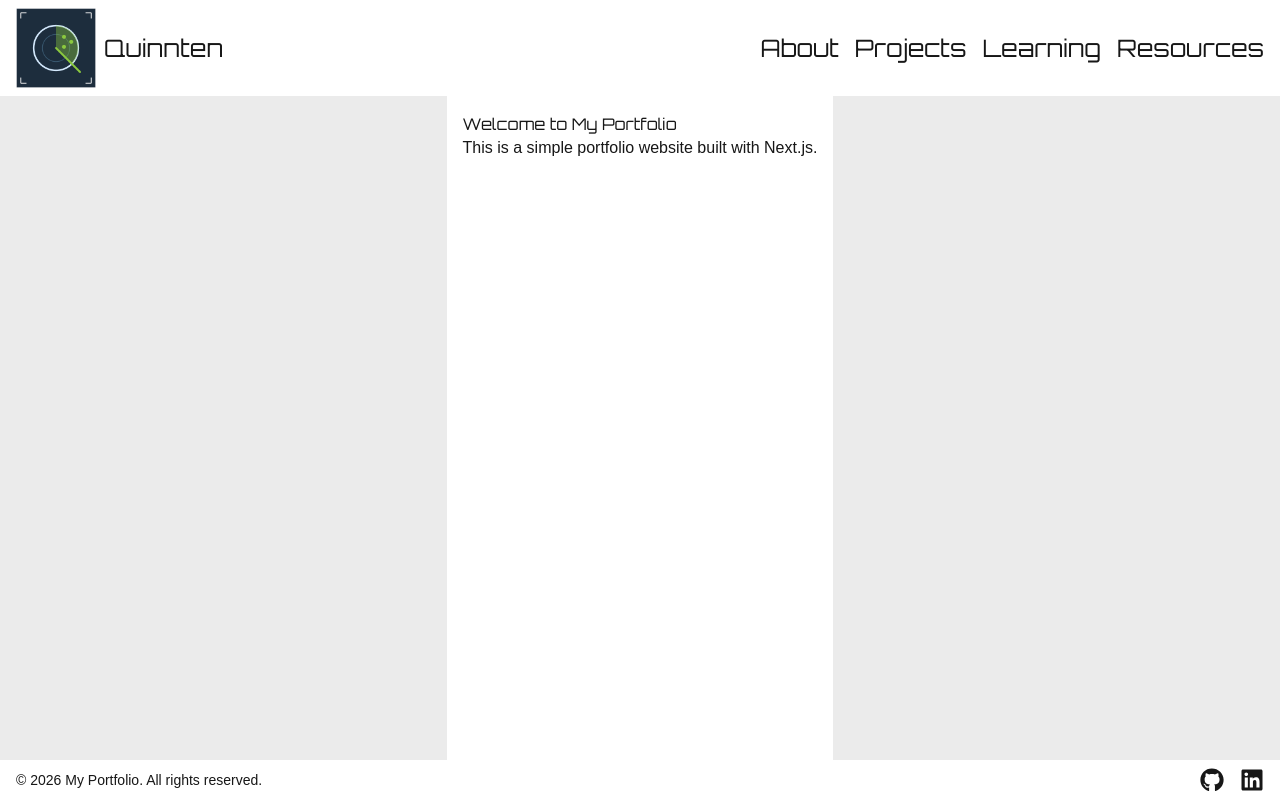
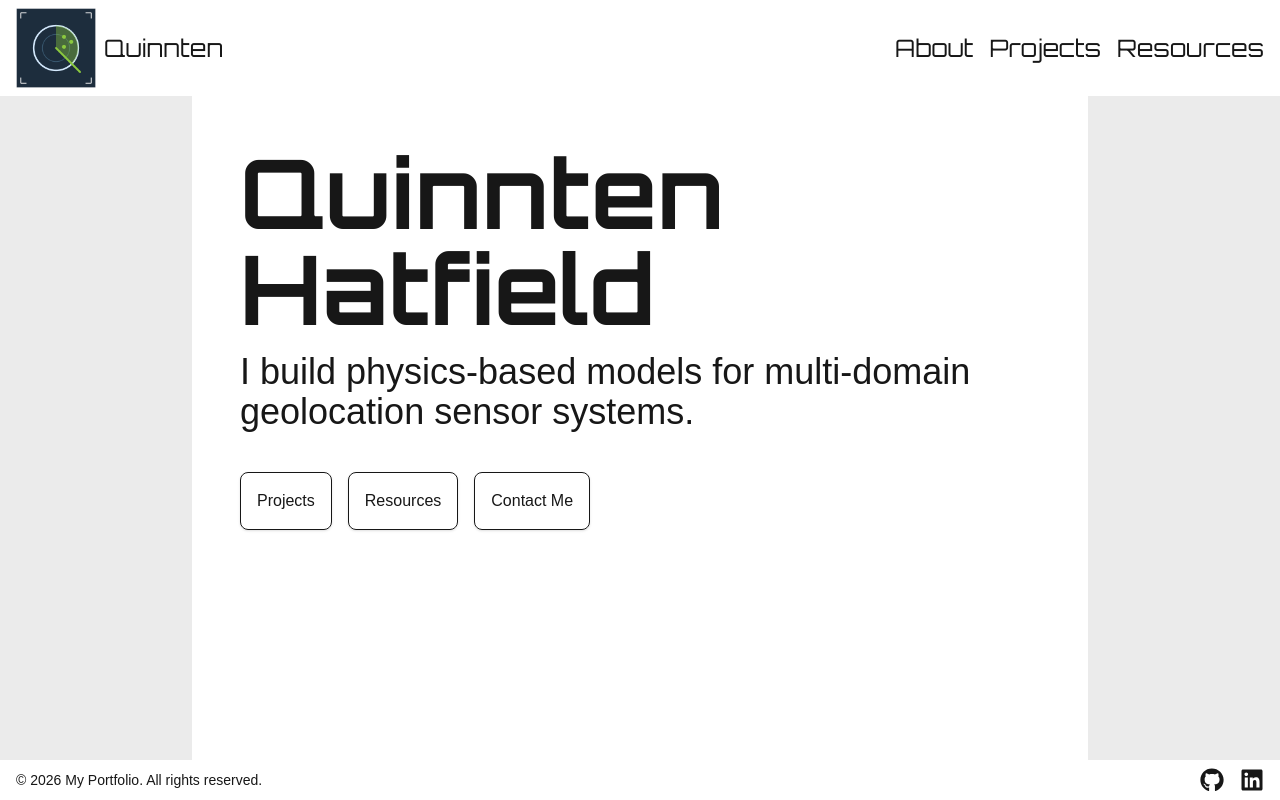
Before and after one commit to hatfieldq/portfolio-site, a Next.js app: page / in a window 1280 px wide. Built offline with nearby package versions, Linux system fonts and the light colour scheme; a web font is replaced by a local one.

Commit message:
Edit Nav, Update Home page.tsx

```diff
--- a/src/app/page.tsx
+++ b/src/app/page.tsx
@@ -1,13 +1,26 @@
-import Image from "next/image";
+import Link from "next/link"
 
 export default function Home() {
   return (
     <div>
-      <main>
-        <h1 >Welcome to My Portfolio</h1>
-        <p>
-          This is a simple portfolio website built with Next.js.
+      <main className="p-8 overflow-hidden">
+        <h1 className="text-4xl md:text-8xl font-bold">Quinnten Hatfield</h1>
+        <p className="mt-4 text-2xl md:text-4xl">
+          I build physics-based models for multi-domain geolocation sensor systems.
         </p>
+
+        {/*FEATURED DEMO PLACEHOLDER */}
+
+        {/*Links and contact info */}
+        <section className="mt-10 flex flex-wrap gap-4">
+          <Link href="/projects" className="border rounded-lg p-4 shadow-sm hover:bg-blue-300 hover:shadow-md transition-shadow">
+            Projects</Link>
+          <Link href="/resources" className="border rounded-lg p-4 shadow-sm hover:bg-blue-300 hover:shadow-md transition-shadow">
+            Resources</Link>
+          <a href="mailto:qhatfield27@gmail.com" className="border rounded-lg p-4 shadow-sm hover:bg-green-500 hover:shadow-md transition-shadow">
+            Contact Me</a>
+        </section>
+
       </main>
     </div>
   );
--- a/src/components/Nav.tsx
+++ b/src/components/Nav.tsx
@@ -3,21 +3,21 @@ import Link from "next/link";
 
 export default function Nav() {
     return (
-        <nav className="flex items-center justify-between px-4 py-2 font-heading bg-surface sm:text-lg md:text-xl lg:text-2xl">
+        <nav className="flex items-center justify-between px-4 py-2 font-heading bg-surface text-m sm:text-lg md:text-xl lg:text-2xl">
             <Link href="/" className="flex items-center gap-2 hover:text-green-500">
                 <Image
                     src="/icon.png"
                     alt="Site Logo"
                     width={72}
                     height={72}
-                    className="sm:w-9 h-9 md:w-20 h-20"
+                    className="w-9 h-9 md:w-20 md:h-20"
                 />
                 Quinnten
             </Link>
             <div className="flex items-center gap-4">
             <Link href="/about" className="hover:text-green-500">About</Link>
             <Link href="/projects" className="hover:text-green-500">Projects</Link>
-            <Link href="/learning" className="hover:text-green-500">Learning</Link>
+            {/* <Link href="/learning" className="hover:text-green-500">Learning</Link> */}
             <Link href="/resources" className="hover:text-green-500">Resources</Link>
             </div>
         </nav>
```
